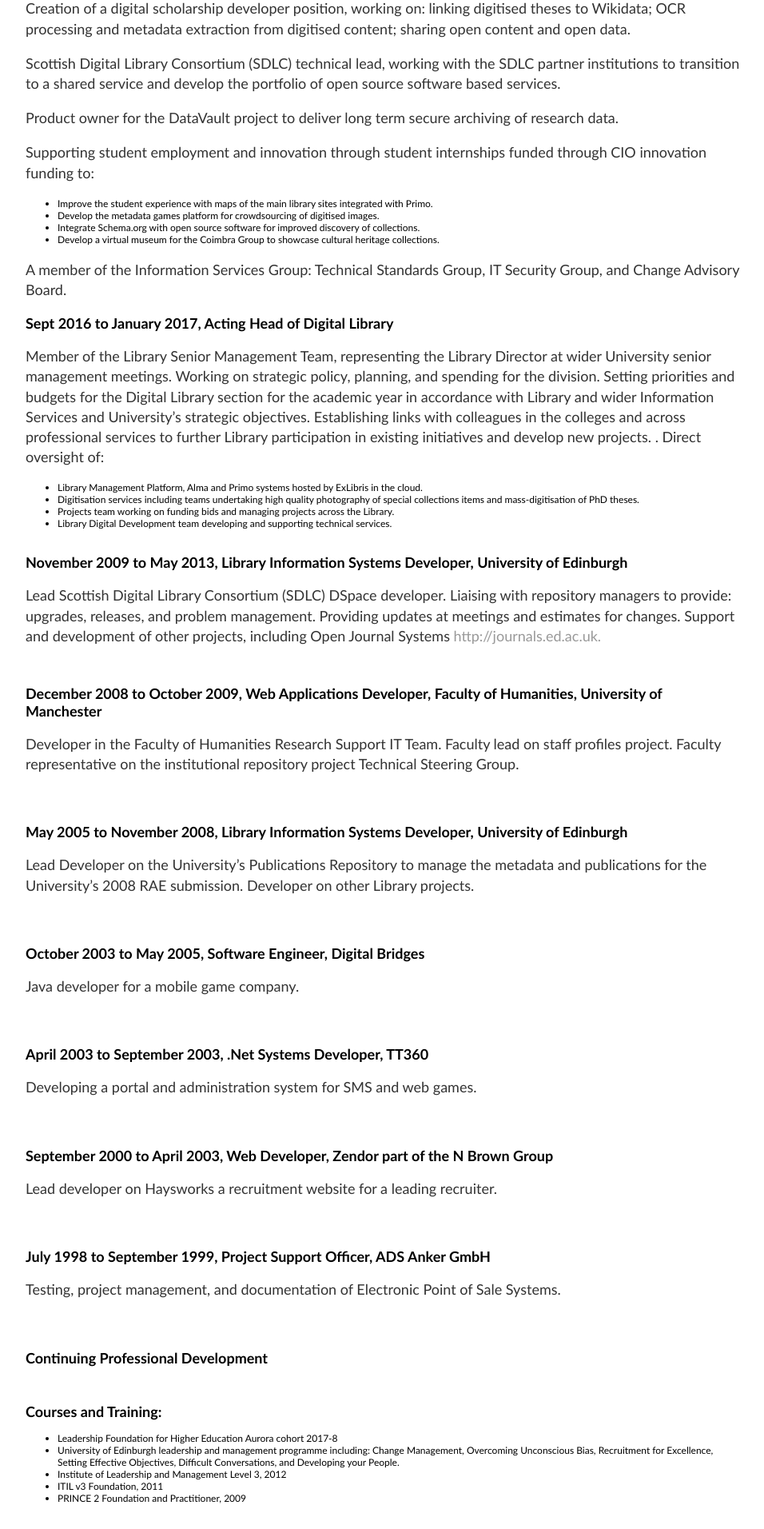
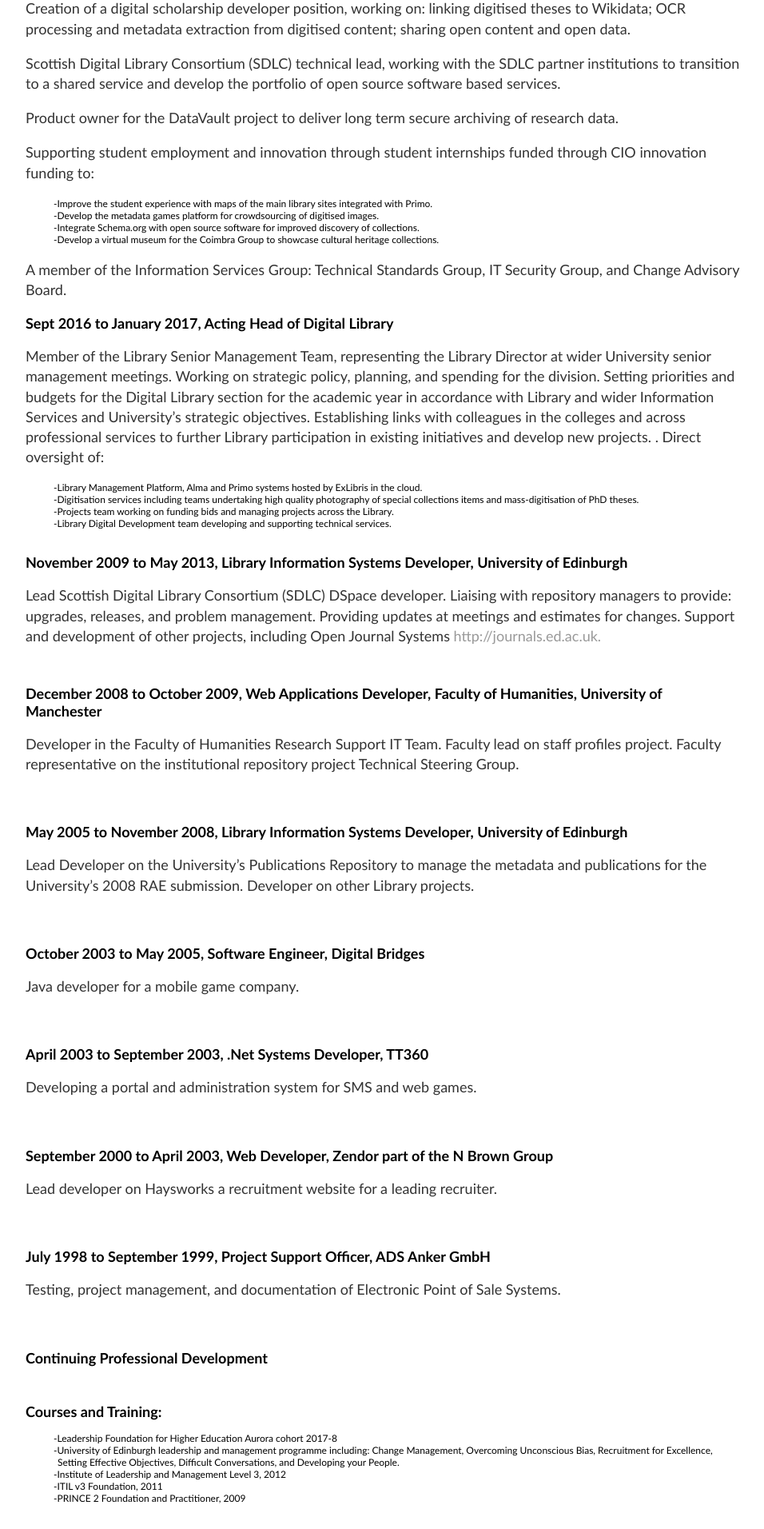
Before and after one commit to seesmith/seesmith.github.io, a Jekyll site: the page built from cv/index.html, in a window 1280 px wide. Shown: the part 736-2648 px from the top of the page at 80% size, without its empty margins (160-1116 px from the left). Built offline with Jekyll 4.4.1, drawn with Linux system fonts in a browser that asks for light colours.

Commit message:
modified ul

```diff
--- a/cv/index.html
+++ b/cv/index.html
@@ -19,7 +19,7 @@
 <p>Scottish Digital Library Consortium (SDLC) technical lead, working with the SDLC partner institutions to transition to a shared service and develop the portfolio of open source software based services. </p>
 <p>Product owner for the DataVault project to deliver long term secure archiving of research data.
 <p>Supporting student employment and innovation through student internships funded through CIO innovation funding to:
-<ul>
+<ul class="dashed">
 	<li>Improve the student experience with maps of the main library sites integrated with Primo.</li>
 	<li>Develop the metadata games platform for crowdsourcing of digitised images.</li>
 	<li>Integrate Schema.org with open source software for improved discovery of collections.</li>
@@ -32,7 +32,7 @@
 	Working on strategic policy, planning, and spending for the division. Setting priorities and budgets for the Digital Library
 	section for the academic year in accordance with Library and wider Information Services and University’s strategic objectives.
 	Establishing links with colleagues in the colleges and across professional services to further Library participation in existing initiatives and develop new projects. . Direct oversight of:</p>
-<ul>
+<ul class="dashed">
 	<li>Library Management Platform, Alma and Primo systems hosted by ExLibris in the cloud. </li>
 <li>Digitisation services including teams undertaking high quality photography of special collections items and mass-digitisation of PhD theses.</li>
 <li>Projects team working on funding bids and managing projects across the Library.</li>
@@ -65,7 +65,7 @@
 <h2>Continuing Professional Development</h2>
 	</br>
 <h2>Courses and Training:</h2>
-<ul>
+<ul class="dashed">
 <li>Leadership Foundation for Higher Education Aurora cohort 2017-8</li>
 <li>University of Edinburgh leadership and management programme including: Change Management, Overcoming Unconscious Bias, Recruitment for Excellence, Setting Effective Objectives, Difficult Conversations, and Developing your People.</li>
 <li>Institute of Leadership and Management Level 3, 2012</li>
@@ -74,7 +74,7 @@
 </ul>
 	</br>
 	<h2>External Roles and Committees:</h2>
-<ul>
+<ul class="dashed">
 <li>Open Repositories Conference, Program Committee Co-Chair and Steering Group 2018</li>
 <li>SWORD V3 Technical Group member 2017 to present</li>
 <li>DuraSpace Webinar invited curator 2017</li>
```
